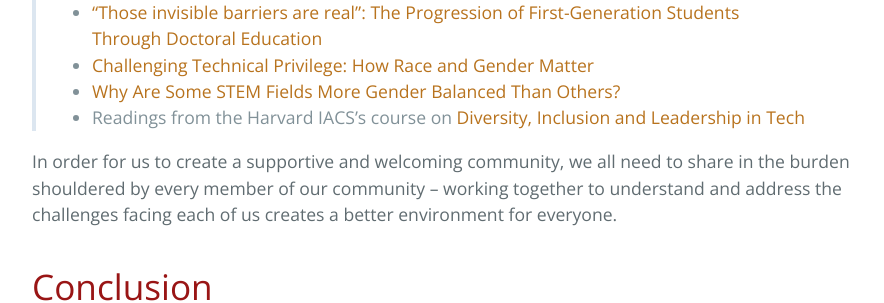
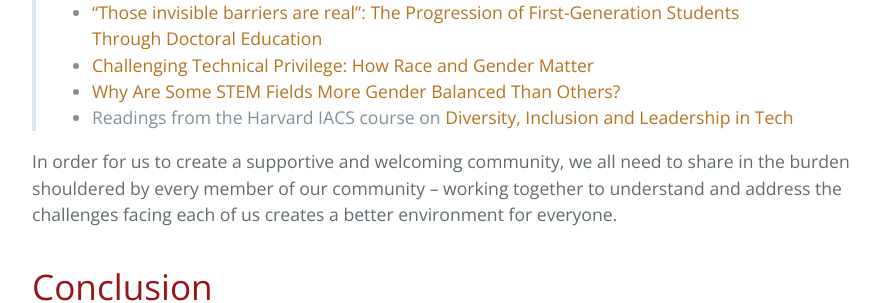
Before and after one commit to yanivyacoby/a-guide-to-your-phd, a Jekyll site: the page built from guide.md, in a window 1280 px wide and 900 px high, scrolled down 12883 px. Shown: the part 205-508 px from the top of the window, without its empty margins (192-1076 px from the left). Built offline with Jekyll 4.4.1, drawn with Linux system fonts in a browser that asks for light colours.

```diff
--- a/guide.md
+++ b/guide.md
@@ -404,7 +404,7 @@ Some of your peers may encounter unsympathetic or even hateful attitudes about t
 * ["Those invisible barriers are real": The Progression of First-Generation Students Through Doctoral Education](https://mcnair.siu.edu/_common/documents/univ-401a/the-progression-of-first-gen-students-through-doctoral-education.pdf)
 * [Challenging Technical Privilege: How Race and Gender Matter](https://challengingtechnicalprivilege.weebly.com/)
 * [Why Are Some STEM Fields More Gender Balanced Than Others?](https://research.chicagobooth.edu/-/media/research/cdr/docs/cheryan-paper-1.aspx)
-* Readings from the Harvard IACS's course on [Diversity, Inclusion and Leadership in Tech](https://onefishy.github.io/DIL_in_tech/reading_list.html)
+* Readings from the Harvard IACS course on [Diversity, Inclusion and Leadership in Tech](https://onefishy.github.io/DIL_in_tech/reading_list.html)
 
 In order for us to create a supportive and welcoming community, we all need to share in the burden shouldered by every member of our community -- working together to understand and address the challenges facing each of us creates a better environment for everyone.
 
```
